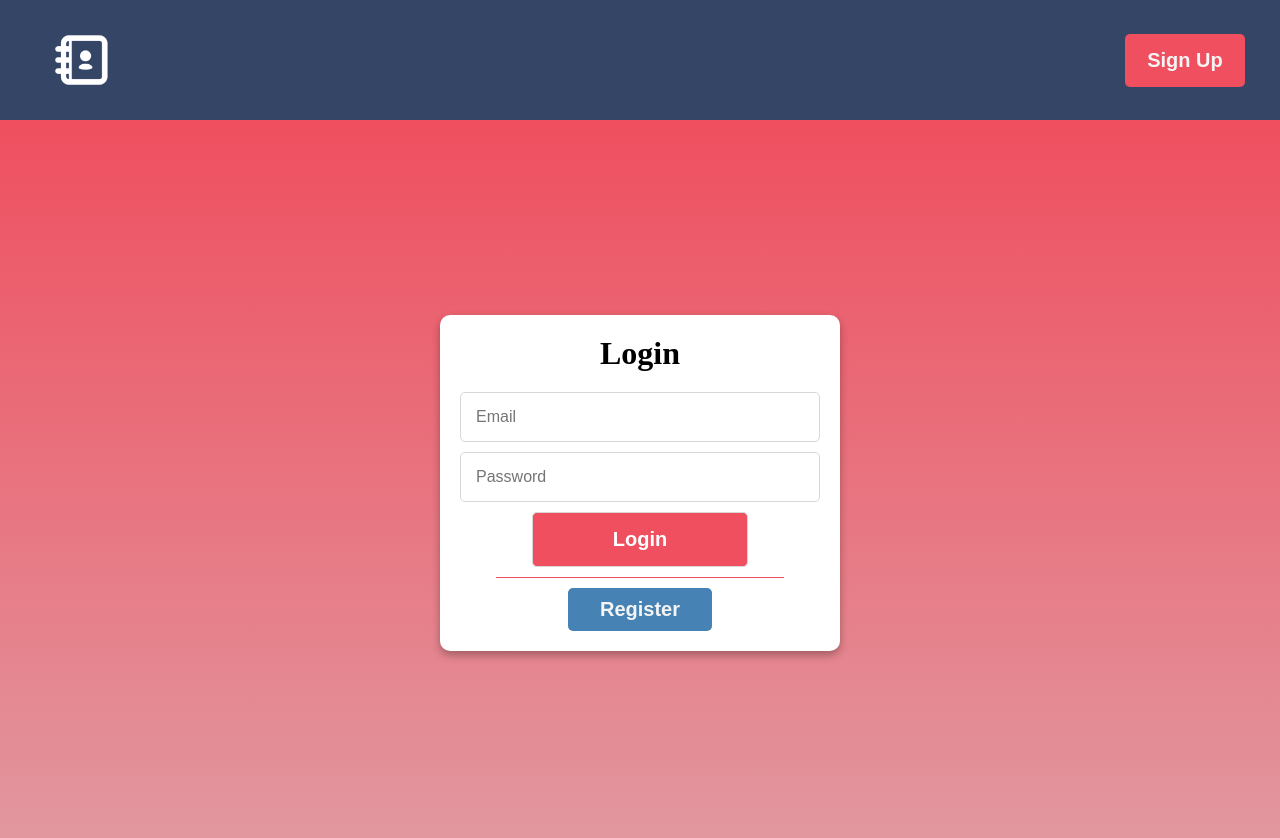
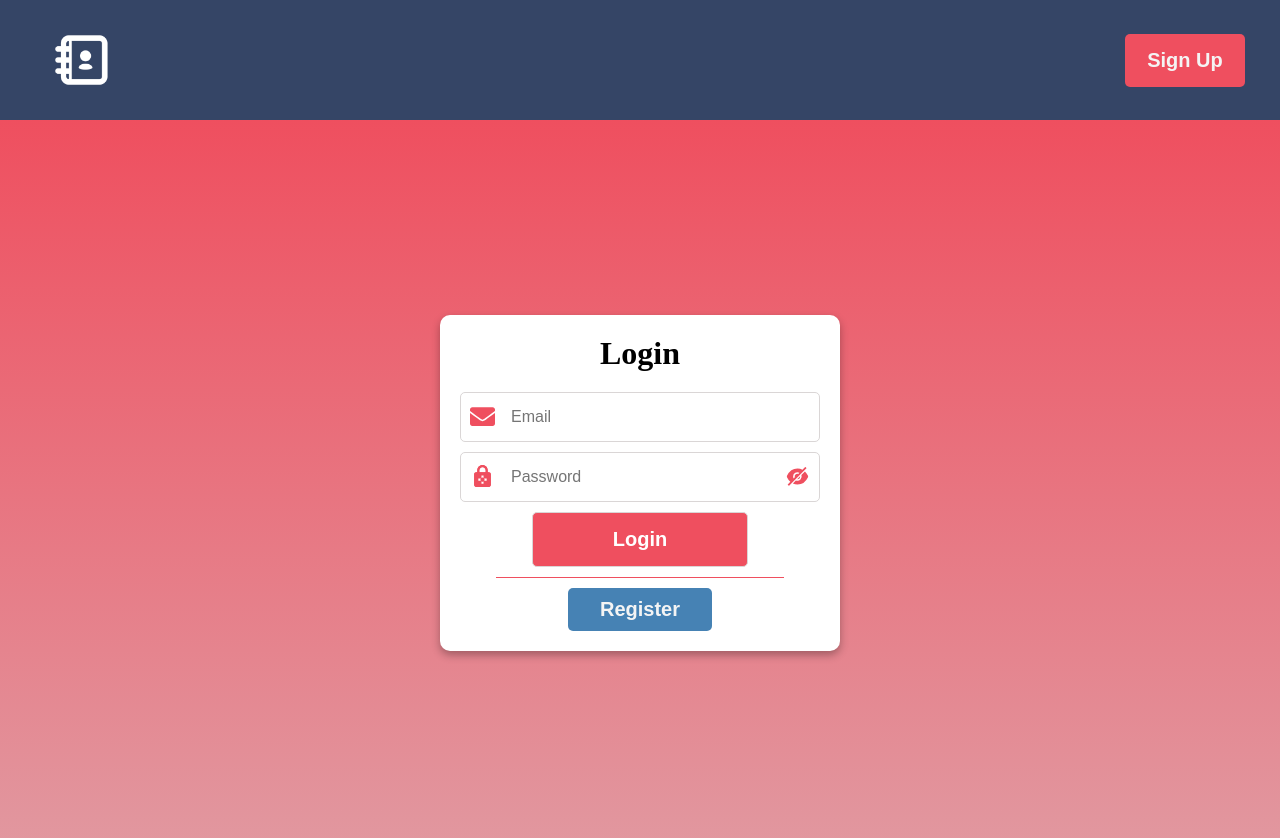
Before and after one commit to fadlalah-taher/Address-Book, a React (Create React App) app in the folder address-book/: page / in a window 1280 px wide. Shown: the top 838 px of the page. Built offline with nearby package versions, Linux system fonts and the light colour scheme.

Commit message:
Adding Icons

```diff
--- a/address-book/src/index.css
+++ b/address-book/src/index.css
@@ -71,7 +71,7 @@ form{
 }
 form input{
   width: 100%;
-  padding: 15px;
+  padding:  15px 15px 15px 50px;
   margin-bottom: 10px;
   border-radius: 5px;
   border: 1px solid rgb(218, 214, 214);
@@ -107,8 +107,34 @@ form input:focus{
   background-image: linear-gradient(steelblue , rgb(148, 161, 171));
 }
 .input-field{
+  position: relative;
+  display: flex;
+  align-items: center;
+  justify-content: center;
   width: 100%;
   border: #b8a8a8;
+}
+.icon{
+  position: absolute;
+  left: 10px;
+  top: 0;
+  font-size: 25px;
+  color: rgb(239, 79, 95);
+  height: 50px;
+  display: flex;
+  align-items: center;
+  justify-content: center;
+}
+.icon-eye{
+  position: absolute;
+  right: 10px;
+  top: 0;
+  font-size: 25px;
+  color: rgb(239, 79, 95);
+  height: 50px;
+  display: flex;
+  align-items: center;
+  justify-content: center;
 }
 .select-field{
   width: 100%;
--- a/address-book/src/pages/AddContact.js
+++ b/address-book/src/pages/AddContact.js
@@ -5,6 +5,10 @@ import axios from 'axios';
 import Map from '../components/Map';
 import {FcLeftDown2} from 'react-icons/fc';
 import Navbar from '../components/Navbar';
+
+import { FaUserAlt } from "react-icons/fa";
+import { FaEnvelope} from "react-icons/fa";
+import { MdPhone } from "react-icons/md";
 
 const AddContact = () => {
 
@@ -64,6 +68,7 @@ const AddContact = () => {
         <form className="add-form" onSubmit={onAddContact}>
           <h1>Add Contact</h1>
           <div className="input-field">
+          <span className='icon'><FaUserAlt/></span>
             <input
               type="text"
               placeholder={"Full Name"}
@@ -75,6 +80,7 @@ const AddContact = () => {
           </div>
 
           <div className="input-field">
+          <span className='icon'><FaEnvelope/></span>
             <input
               type="email"
               placeholder={"Email"}
@@ -86,6 +92,7 @@ const AddContact = () => {
           </div>
 
           <div className="input-field">
+          <span className='icon'><MdPhone/></span>
             <input
               type="text"
               placeholder={"Phone Number"}
--- a/address-book/src/pages/Contacts.js
+++ b/address-book/src/pages/Contacts.js
@@ -3,6 +3,9 @@ import { useState, useEffect } from 'react';
 import axios from 'axios';
 import { Link } from 'react-router-dom';
 import Navbar from '../components/Navbar';
+
+import { FaEnvelope} from "react-icons/fa";
+import { MdPhone } from "react-icons/md";
 
 const Contacts = () => {
     var [user_id, setUserId] = useState("");
@@ -67,8 +70,8 @@ try{
                 <div className='clickContact' key={index}  onClick={() => contactPage(value._id)}>
                     <div key={index} className='contacts-container'>
                         <div>{value.fullname}</div>
-                        <div>✉️ {value.email}</div>
-                        <div>📞 {value.number}</div>
+                        <div><FaEnvelope fontSize={"18px"} color={"rgb(239, 79, 95)"}/> {value.email}</div>
+                        <div><MdPhone fontSize={"25px"} color={"rgb(239, 79, 95)"}/> {value.number}</div>
                         <div>👥 {value.relationStatus}</div>
                         <div>🗺️</div>
                     </div>
--- a/address-book/src/pages/Login.js
+++ b/address-book/src/pages/Login.js
@@ -3,6 +3,12 @@ import { useState} from 'react';
 import {Link} from 'react-router-dom';
 import axios from 'axios';
 import Navbar from '../components/Navbar';
+
+import { AiFillEyeInvisible } from "react-icons/ai";
+import { FaEnvelope } from "react-icons/fa";
+import { MdOutlineLock } from "react-icons/md";
+import { MdEnhancedEncryption } from "react-icons/md";
+
 
 
 const Login = () => {
@@ -40,6 +46,7 @@ const Login = () => {
         <form className="add-form" onSubmit={onLogin}>
           <h1>Login</h1>
           <div className="input-field">
+          <span className='icon'><FaEnvelope/></span>
             <input
               type="email"
               placeholder={"Email"}
@@ -51,6 +58,8 @@ const Login = () => {
           </div>
 
           <div className="input-field">
+          <span className='icon'><MdEnhancedEncryption/></span>
+          <span className='icon'><MdOutlineLock/></span>
             <input
               type="password"
               placeholder={"Password"}
@@ -59,6 +68,7 @@ const Login = () => {
                 setPwd(e.target.value);
               }}
             />
+            <span className='icon-eye'><AiFillEyeInvisible/></span>
           </div>
           {field ? <div  className='popNotification'>Invalid email or password!</div> : ""}
           <input type={"submit"} value="Login" className="loginBtn" />
--- a/address-book/src/pages/Register.js
+++ b/address-book/src/pages/Register.js
@@ -4,6 +4,11 @@ import { Link } from 'react-router-dom';
 import axios from 'axios';
 import Navbar from '../components/Navbar';
 
+import { AiOutlineUser } from "react-icons/ai";
+import { FaEnvelope } from "react-icons/fa";
+import { FaUserAlt } from "react-icons/fa";
+import { MdOutlineLock } from "react-icons/md";
+import { MdEnhancedEncryption } from "react-icons/md";
 const Register = () => {
     const [name, setName] = useState("");
     const [email , setEmail] = useState("");
@@ -56,6 +61,7 @@ const Register = () => {
         <form className="add-form" onSubmit={onRegister}>
           <h1>Sign Up</h1>
           <div className="input-field">
+          <span className='icon'><FaUserAlt/></span>
             <input
               type="text"
               placeholder={"Full Name"}
@@ -67,6 +73,7 @@ const Register = () => {
           </div>
 
           <div className="input-field">
+          <span className='icon'><FaEnvelope/></span>
             <input
               type="email"
               placeholder={"Email"}
@@ -78,6 +85,8 @@ const Register = () => {
           </div>
 
           <div className="input-field">
+          <span className='icon'><MdEnhancedEncryption/></span>
+          <span className='icon'><MdOutlineLock/></span>
             <input
               type="password"
               placeholder={"Password"}
--- a/address-book/src/pages/UpdateContact.js
+++ b/address-book/src/pages/UpdateContact.js
@@ -3,6 +3,10 @@ import { useState, useEffect } from 'react';
 import { Link } from 'react-router-dom';
 import axios from 'axios';
 import Navbar from '../components/Navbar';
+
+import { FaUserAlt } from "react-icons/fa";
+import { FaEnvelope} from "react-icons/fa";
+import { MdPhone } from "react-icons/md";
 
 const UpdateContact = () => {
     let contactId = localStorage.getItem("contact_id");
@@ -62,6 +66,7 @@ const UpdateContact = () => {
         <form className="add-form" onSubmit={updateContact}>
           <h1>Update Contact</h1>
           <div className="input-field">
+          <span className='icon'><FaUserAlt/></span>
             <input
               type="text"
               placeholder={contact['fullname']}
@@ -73,6 +78,7 @@ const UpdateContact = () => {
           </div>
 
           <div className="input-field">
+          <span className='icon'><FaEnvelope/></span>
             <input
               type="email"
               placeholder={contact['email']}
@@ -84,6 +90,7 @@ const UpdateContact = () => {
           </div>
 
           <div className="input-field">
+          <span className='icon'><MdPhone/></span>
             <input
               type="text"
               placeholder={contact['number']}
```
